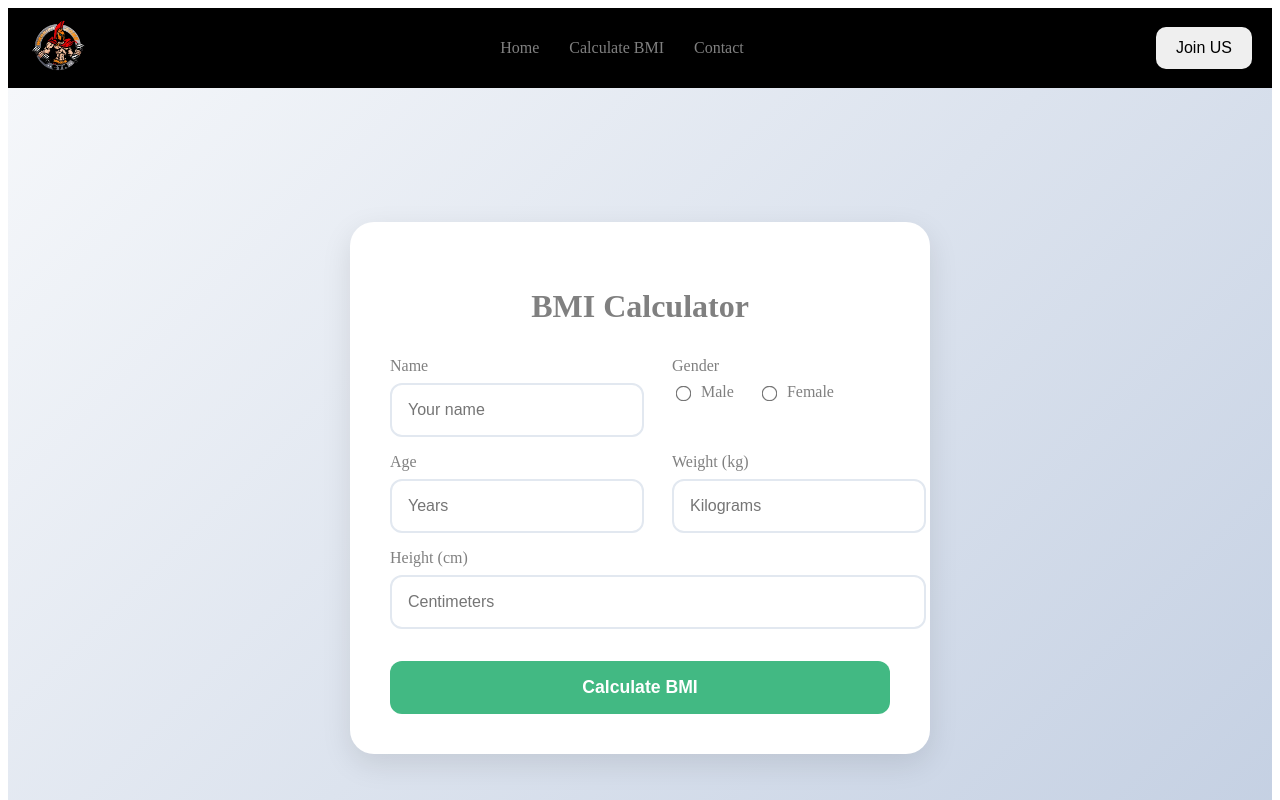
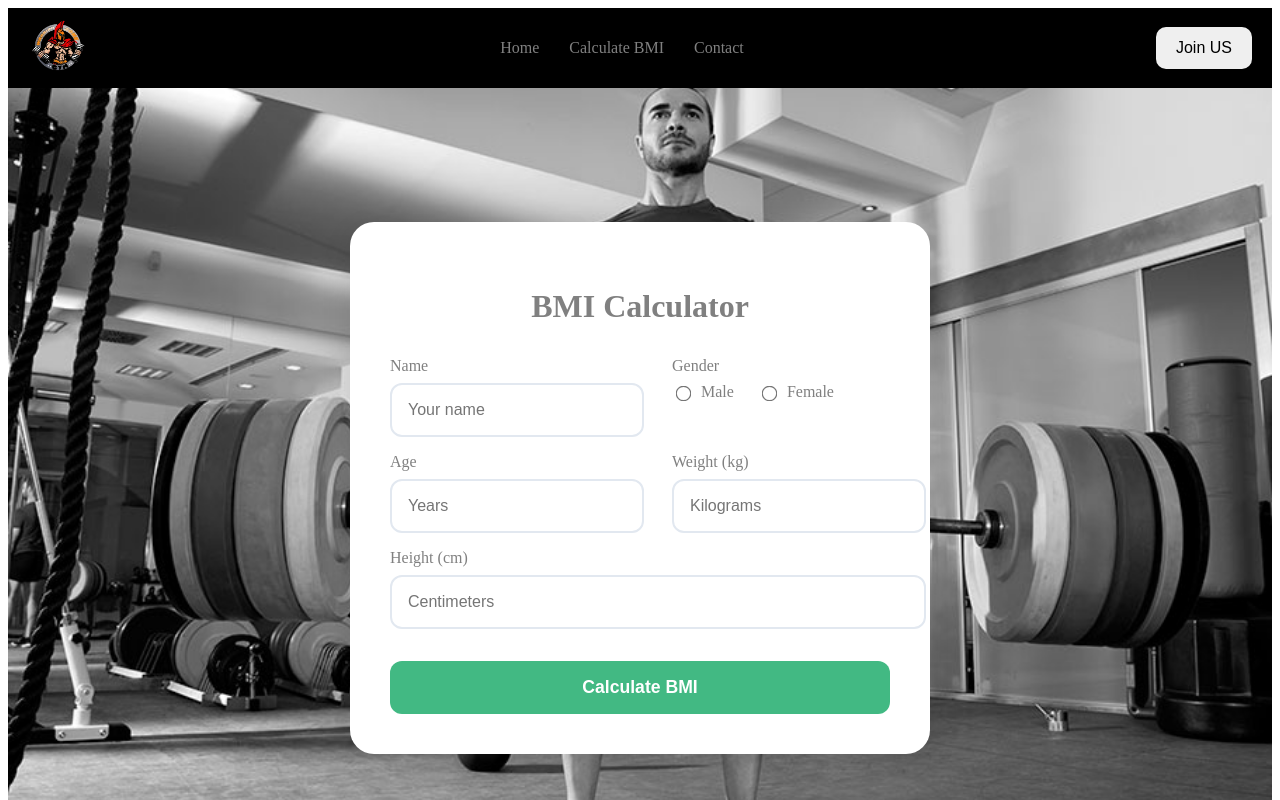
Before and after one commit to vcwaleed/gymwebsite, a Vue app: page / in a window 1280 px wide. Both pictures are taken after a click on the button "Get start". Shown: the top 800 px of the page. Built offline with nearby package versions, Linux system fonts and the light colour scheme.

Commit message:
Update calculated Form

```diff
--- a/src/views/BmiComponent.vue
+++ b/src/views/BmiComponent.vue
@@ -19,7 +19,6 @@ const { person_detail, bmi_person } = storeToRefs(bmi_state);
           <label>Name</label>
           <input type="text" placeholder="Your name" v-model="person_detail.name" class="input-field">
         </div>
-
         <div class="input-group">
   <label>Gender</label>
   <div class="radio-group">
@@ -33,25 +32,20 @@ const { person_detail, bmi_person } = storeToRefs(bmi_state);
     </label>
   </div>
 </div>
-
         <div class="input-group">
           <label>Age</label>
           <input type="number" placeholder="Years" v-model="person_detail.age" class="input-field">
         </div>
-
         <div class="input-group">
           <label>Weight (kg)</label>
           <input type="number" placeholder="Kilograms" v-model="person_detail.weight" class="input-field">
         </div>
-
         <div class="input-group full-width">
           <label>Height (cm)</label>
           <input type="number" placeholder="Centimeters" v-model="person_detail.height" class="input-field">
         </div>
       </div>
-
       <button @click="bmi_state.bmi_calculate" class="calculate-btn">Calculate BMI</button>
-
       <div v-if="bmi_person > 0" class="result-card">
         <div class="result-content">
           <h3>Your BMI Score</h3>
@@ -73,7 +67,8 @@ const { person_detail, bmi_person } = storeToRefs(bmi_state);
   display: flex;
   justify-content: center;
   align-items: center;
-  background: linear-gradient(135deg, #f5f7fa 0%, #c3cfe2 100%);
+  background: url('../assets/ooo.jpg') no-repeat  center;
+  background-size: cover;
 }
 
 .calculator-card {
@@ -198,4 +193,6 @@ const { person_detail, bmi_person } = storeToRefs(bmi_state);
     background: #38a169;
   }
 }
+
+
 </style>
```
Also changed, not shown: src/assets/Bmibanner.jpeg (deleted), src/assets/ooo.jpg (added).
